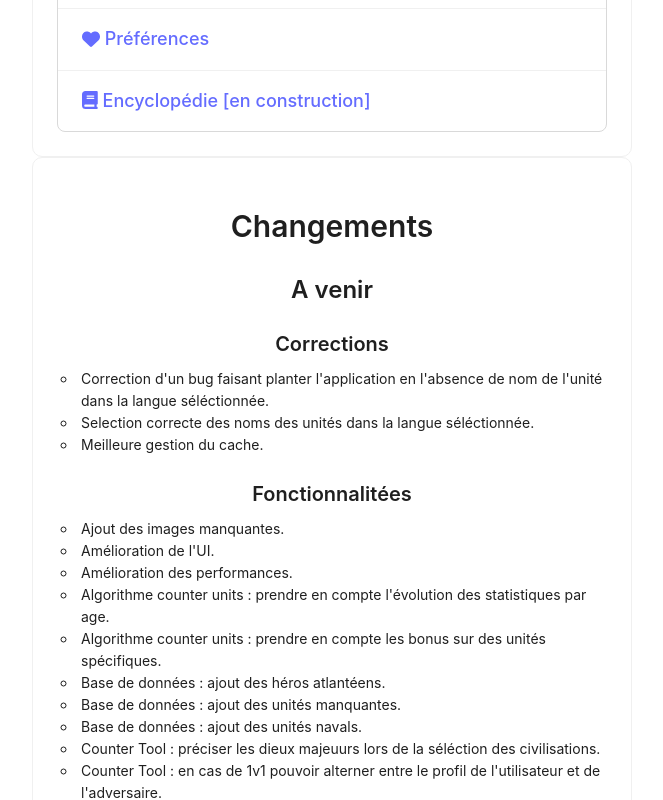
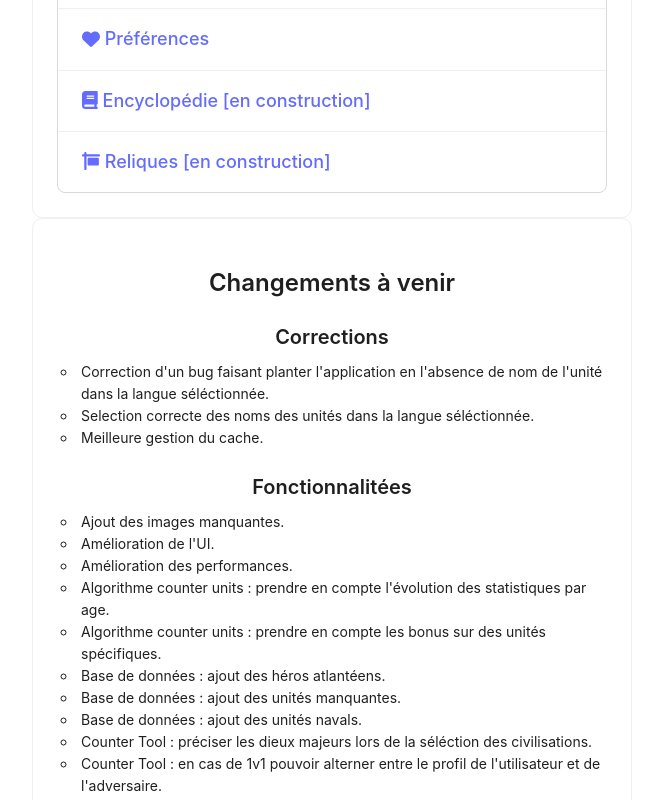
Before and after one commit to LouisMaupas/aomTools, a React (Vite) app: page / in a window 1280 px wide. Shown: the part 640-1440 px from the top of the page, without its empty margins (308-971 px from the left). Built offline with nearby package versions, Linux system fonts and the light colour scheme.

Commit message:
feat(Home): add changelogs

```diff
--- a/src/pages/Home/Home.jsx
+++ b/src/pages/Home/Home.jsx
@@ -10,6 +10,7 @@ import {
   faHome,
   faBook,
   faHeart,
+  faSign,
 } from "@fortawesome/free-solid-svg-icons";
 
 const { Title, Text, Paragraph } = Typography;
@@ -103,7 +104,12 @@ const HomePage = () => {
                 {
                   name: t("Encyclopédie [en construction]"),
                   icon: faBook,
-                  path: "/preferences",
+                  path: "/encyclopedia",
+                },
+                {
+                  name: t("Reliques [en construction]"),
+                  icon: faSign,
+                  path: "/relics",
                 },
               ]}
               renderItem={(item) => (
@@ -127,8 +133,7 @@ const HomePage = () => {
               marginBottom: "20px",
             }}
           >
-            <Title level={2}>{t("Changements")}</Title>
-            <Title level={3}>{t("A venir")}</Title>
+            <Title level={3}>{t("Changements à venir")}</Title>
             <Title level={4}>{t("Corrections")}</Title>
             <Paragraph style={{ textAlign: "left" }}>
               <List>
@@ -169,7 +174,7 @@ const HomePage = () => {
                   <li>{t("Base de données : ajout des unités navals.")}</li>
                   <li>
                     {t(
-                      "Counter Tool : préciser les dieux majeuurs lors de la séléction des civilisations."
+                      "Counter Tool : préciser les dieux majeurs lors de la séléction des civilisations."
                     )}
                   </li>
                   <li>
```
